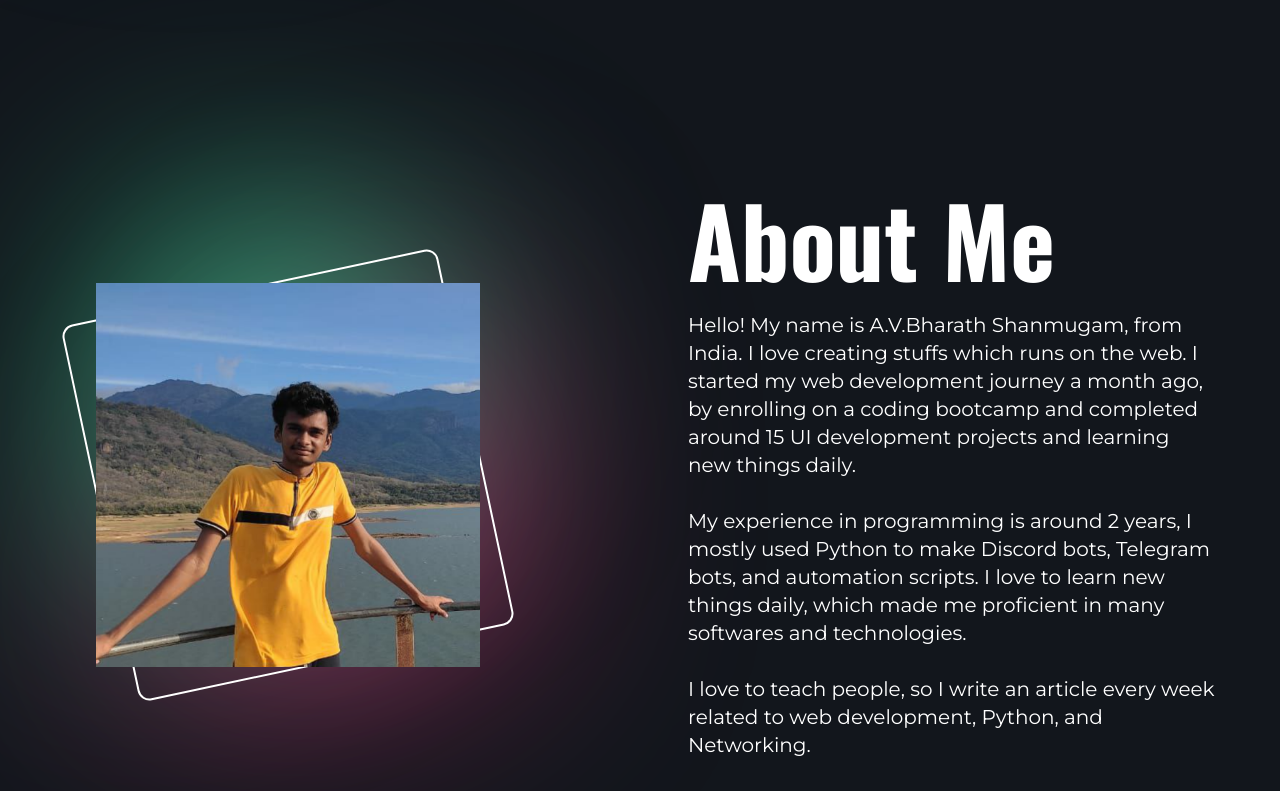
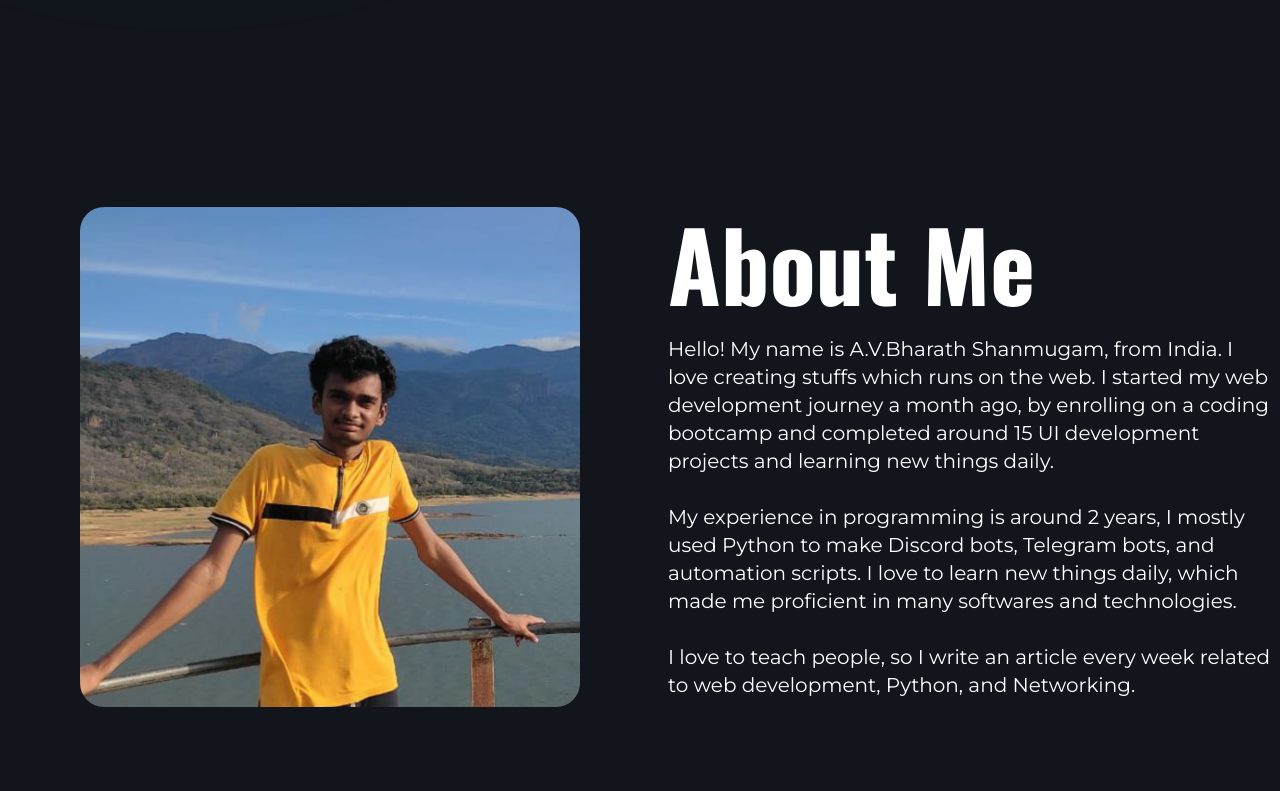
Before and after one commit to Bharath1910/bharathshanmugam.dev, a Next.js app: page / in a window 1280 px wide. Shown: the part 729-1520 px from the top of the page. Built offline with nearby package versions, Linux system fonts and the light colour scheme; a web font is replaced by a local one.

Commit message:
about fully responsive

```diff
--- a/components/About.jsx
+++ b/components/About.jsx
@@ -3,11 +3,11 @@ import styles from  '../styles/About.module.css'
 function About() {
   return (
     <div>
-        <div className="bg-background h-fit flex sm:flex-col-reverse xl:flex-row-reverse xl:pt-24">
-            <div className="flex-1 text-xl text-white flex justify-center items-center p-16 xl:pl-28 z-10">
+        <div className="bg-background h-fit flex flex-col-reverse xl:flex-row-reverse xl:pt-24">
+            <div className="flex-1 text-xl text-white flex justify-center items-center px-4 md:px-24 xl:px-2 2xl:px-20 z-10">
                 <div className='flex flex-col gap-6'>
-                    <p className='text-8xl font-oswald'>About <span className=''>Me</span></p>
-                    <p className='font-montserrat'>
+                    <p className='text-7xl lg:text-8xl font-oswald'>About <span className=''>Me</span></p>
+                    <p className='text-base lg:text-xl font-montserrat'>
                         Hello! My name is A.V.Bharath Shanmugam, from India.
                         I love creating stuffs which runs on the web.
                         I started my web development journey a month ago,
@@ -28,23 +28,10 @@ function About() {
                 </div>
             </div>
 
-            <div className="p-24 flex justify-center sm:items-center sm:w-auto sm:h-auto">
-
-                <div className='relative'>
-                    <div className='z-20 relative w-fit'>
-                        <img className='w-96' src="/me.png" />
-                    </div>
-
-                    <div className='absolute top-0 -rotate-12 z-10'>
-                        <div className='w-96 h-96 border-solid rounded-xl border-2 border-white'></div>
-                    </div>
-
-                    <div className='z-0 w-96 h-96 absolute top-0 blur-4xl'>
-                        <div className={styles.triPink}></div>
-                    </div>
-
-                    <div className='z-0 w-96 h-96 absolute blur-4xl -top-20'>
-                        <div className={styles.tri}></div>
+            <div className="p-6 md:p-20 flex justify-start sm:items-center sm:w-auto sm:h-auto">
+                <div className=''>
+                    <div className='w-fit md:w-[500px] 2xl:w-[600px]'>
+                        <img className='rounded-3xl' src="/me.png" />
                     </div>
                 </div>
             </div>
```
